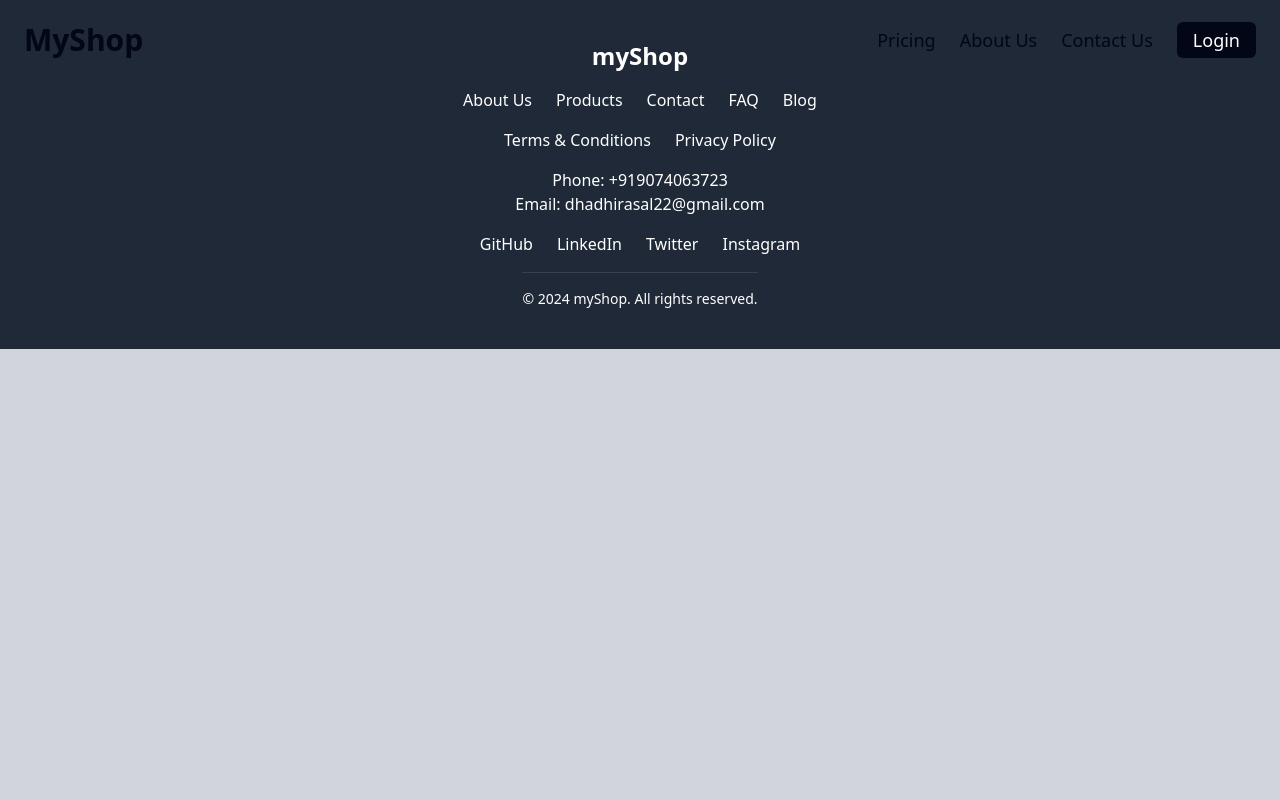
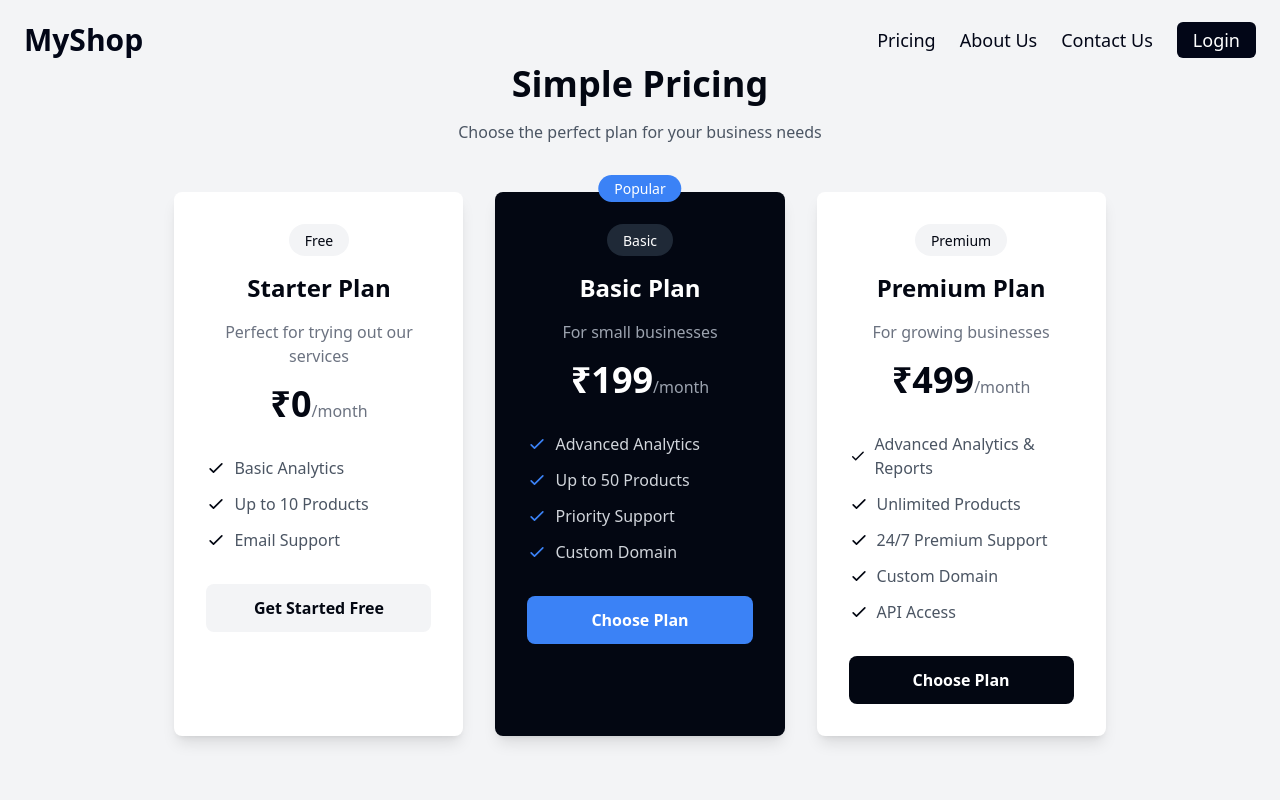
Before and after one commit to hadi-razal/myShop, a React app: page /pricing in a window 1280 px wide. Shown: the top 800 px of the page. Built offline with nearby package versions, Linux system fonts and the light colour scheme; no server answers; the HTML template or start-up script is replaced by a standard one.

Commit message:
created a helper to get userId from username

```diff
--- /dev/null
+++ b/helpers/GetUserId.ts
@@ -0,0 +1,20 @@
+import { getDocs, query, collection, where } from "firebase/firestore";
+import {db} from "../libs/firebase"
+
+// Function to get user ID by username
+export const getUserId = async (username: string): Promise<string | null> => {
+  try {
+    const userQuery = query(collection(db, "users"), where("username", "==", username));
+    const querySnapshot = await getDocs(userQuery);
+
+    if (!querySnapshot.empty) {
+      return querySnapshot.docs[0].id;
+    } else {
+      console.log("No user found with the specified username.");
+      return null;
+    }
+  } catch (error) {
+    console.error("Error fetching user ID:", error);
+    return null;
+  }
+};
--- a/src/App.tsx
+++ b/src/App.tsx
@@ -10,6 +10,7 @@ import PrivacyPolicy from "./pages/PrivacyPolicy"
 import TermsAndConditions from "./pages/TermsAndConditions"
 import Footer from "./components/Footer"
 import Products from "./pages/Products"
+import Pricing from "./pages/Pricing"
 
 const App = () => {
   return (
@@ -19,6 +20,7 @@ const App = () => {
       <Routes>
         <Route path="/" element={<HomePage />} />
         <Route path="/about-us" element={<AboutUs />} />
+        <Route path="/pricing" element={<Pricing />} />
         <Route path="/terms-and-conditions" element={<TermsAndConditions />} />
         <Route path="/privacy-policy" element={<PrivacyPolicy />} />
         <Route path="/login" element={<Login />} />
--- a/src/components/ProductCard.tsx
+++ b/src/components/ProductCard.tsx
@@ -49,7 +49,7 @@ const ProductCard = ({ product }: ProductCardProps) => {
 
                 </div>
 
-                <h3 className="font-medium text-lg line-clamp-3">{product.name}</h3>
+                <h3 className="font-medium text-ellipsis line-clamp-1">{product.name}</h3>
                 <div className="flex items-center text-xl text-yellow-500">
                     {'★'.repeat(Math.floor(3))}
                     {'☆'.repeat(5 - Math.floor(3))}
--- a/src/pages/Pricing.tsx
+++ b/src/pages/Pricing.tsx
@@ -1,7 +1,141 @@
 const Pricing = () => {
   return (
-    <div>Pricing</div>
-  )
-}
+    <div className="flex items-center justify-center flex-col min-h-screen bg-gray-100 py-16">
+      <h2 className="text-4xl font-bold text-center mb-4 text-gray-950">Simple Pricing</h2>
+      <p className="text-gray-600 text-center mb-12 max-w-2xl px-4">Choose the perfect plan for your business needs</p>
 
-export default Pricing
+      <div className="flex flex-col lg:flex-row justify-center items-stretch gap-8 px-4">
+        {/* Free Plan */}
+        <div className="pricing-card bg-white p-8 shadow-lg rounded-lg max-w-xs w-full text-center transform transition-transform hover:scale-105">
+          <div className="bg-gray-100 inline-block rounded-full px-4 py-1 mb-4">
+            <span className="text-gray-950 text-sm font-medium">Free</span>
+          </div>
+          <h3 className="text-2xl font-semibold mb-4 text-gray-950">Starter Plan</h3>
+          <p className="text-gray-500 mb-4">Perfect for trying out our services</p>
+          <div className="price mb-8">
+            <span className="text-4xl font-bold text-gray-950">₹0</span>
+            <span className="text-gray-500">/month</span>
+          </div>
+          <ul className="text-left space-y-3 mb-8">
+            <li className="flex items-center text-gray-600">
+              <svg className="w-5 h-5 mr-2 text-gray-950" fill="none" stroke="currentColor" viewBox="0 0 24 24">
+                <path strokeLinecap="round" strokeLinejoin="round" strokeWidth="2" d="M5 13l4 4L19 7"></path>
+              </svg>
+              Basic Analytics
+            </li>
+            <li className="flex items-center text-gray-600">
+              <svg className="w-5 h-5 mr-2 text-gray-950" fill="none" stroke="currentColor" viewBox="0 0 24 24">
+                <path strokeLinecap="round" strokeLinejoin="round" strokeWidth="2" d="M5 13l4 4L19 7"></path>
+              </svg>
+              Up to 10 Products
+            </li>
+            <li className="flex items-center text-gray-600">
+              <svg className="w-5 h-5 mr-2 text-gray-950" fill="none" stroke="currentColor" viewBox="0 0 24 24">
+                <path strokeLinecap="round" strokeLinejoin="round" strokeWidth="2" d="M5 13l4 4L19 7"></path>
+              </svg>
+              Email Support
+            </li>
+          </ul>
+          <button className="w-full bg-gray-100 text-gray-950 px-6 py-3 rounded-lg font-semibold hover:bg-gray-200 transition-colors">
+            Get Started Free
+          </button>
+        </div>
+
+        {/* Basic Plan */}
+        <div className="pricing-card bg-gray-950 p-8 shadow-lg rounded-lg max-w-xs w-full text-center transform transition-transform hover:scale-105 relative">
+          <div className="absolute -top-4 left-1/2 transform -translate-x-1/2">
+            <span className="bg-blue-500 text-white px-4 py-1 rounded-full text-sm">Popular</span>
+          </div>
+          <div className="bg-gray-800 inline-block rounded-full px-4 py-1 mb-4">
+            <span className="text-white text-sm font-medium">Basic</span>
+          </div>
+          <h3 className="text-2xl font-semibold mb-4 text-white">Basic Plan</h3>
+          <p className="text-gray-400 mb-4">For small businesses</p>
+          <div className="price mb-8">
+            <span className="text-4xl font-bold text-white">₹199</span>
+            <span className="text-gray-400">/month</span>
+          </div>
+          <ul className="text-left space-y-3 mb-8">
+            <li className="flex items-center text-gray-300">
+              <svg className="w-5 h-5 mr-2 text-blue-500" fill="none" stroke="currentColor" viewBox="0 0 24 24">
+                <path strokeLinecap="round" strokeLinejoin="round" strokeWidth="2" d="M5 13l4 4L19 7"></path>
+              </svg>
+              Advanced Analytics
+            </li>
+            <li className="flex items-center text-gray-300">
+              <svg className="w-5 h-5 mr-2 text-blue-500" fill="none" stroke="currentColor" viewBox="0 0 24 24">
+                <path strokeLinecap="round" strokeLinejoin="round" strokeWidth="2" d="M5 13l4 4L19 7"></path>
+              </svg>
+              Up to 50 Products
+            </li>
+            <li className="flex items-center text-gray-300">
+              <svg className="w-5 h-5 mr-2 text-blue-500" fill="none" stroke="currentColor" viewBox="0 0 24 24">
+                <path strokeLinecap="round" strokeLinejoin="round" strokeWidth="2" d="M5 13l4 4L19 7"></path>
+              </svg>
+              Priority Support
+            </li>
+            <li className="flex items-center text-gray-300">
+              <svg className="w-5 h-5 mr-2 text-blue-500" fill="none" stroke="currentColor" viewBox="0 0 24 24">
+                <path strokeLinecap="round" strokeLinejoin="round" strokeWidth="2" d="M5 13l4 4L19 7"></path>
+              </svg>
+              Custom Domain
+            </li>
+          </ul>
+          <button className="w-full bg-blue-500 text-white px-6 py-3 rounded-lg font-semibold hover:bg-blue-600 transition-colors">
+            Choose Plan
+          </button>
+        </div>
+
+        {/* Premium Plan */}
+        <div className="pricing-card bg-white p-8 shadow-lg rounded-lg max-w-xs w-full text-center transform transition-transform hover:scale-105">
+          <div className="bg-gray-100 inline-block rounded-full px-4 py-1 mb-4">
+            <span className="text-gray-950 text-sm font-medium">Premium</span>
+          </div>
+          <h3 className="text-2xl font-semibold mb-4 text-gray-950">Premium Plan</h3>
+          <p className="text-gray-500 mb-4">For growing businesses</p>
+          <div className="price mb-8">
+            <span className="text-4xl font-bold text-gray-950">₹499</span>
+            <span className="text-gray-500">/month</span>
+          </div>
+          <ul className="text-left space-y-3 mb-8">
+            <li className="flex items-center text-gray-600">
+              <svg className="w-5 h-5 mr-2 text-gray-950" fill="none" stroke="currentColor" viewBox="0 0 24 24">
+                <path strokeLinecap="round" strokeLinejoin="round" strokeWidth="2" d="M5 13l4 4L19 7"></path>
+              </svg>
+              Advanced Analytics & Reports
+            </li>
+            <li className="flex items-center text-gray-600">
+              <svg className="w-5 h-5 mr-2 text-gray-950" fill="none" stroke="currentColor" viewBox="0 0 24 24">
+                <path strokeLinecap="round" strokeLinejoin="round" strokeWidth="2" d="M5 13l4 4L19 7"></path>
+              </svg>
+              Unlimited Products
+            </li>
+            <li className="flex items-center text-gray-600">
+              <svg className="w-5 h-5 mr-2 text-gray-950" fill="none" stroke="currentColor" viewBox="0 0 24 24">
+                <path strokeLinecap="round" strokeLinejoin="round" strokeWidth="2" d="M5 13l4 4L19 7"></path>
+              </svg>
+              24/7 Premium Support
+            </li>
+            <li className="flex items-center text-gray-600">
+              <svg className="w-5 h-5 mr-2 text-gray-950" fill="none" stroke="currentColor" viewBox="0 0 24 24">
+                <path strokeLinecap="round" strokeLinejoin="round" strokeWidth="2" d="M5 13l4 4L19 7"></path>
+              </svg>
+              Custom Domain
+            </li>
+            <li className="flex items-center text-gray-600">
+              <svg className="w-5 h-5 mr-2 text-gray-950" fill="none" stroke="currentColor" viewBox="0 0 24 24">
+                <path strokeLinecap="round" strokeLinejoin="round" strokeWidth="2" d="M5 13l4 4L19 7"></path>
+              </svg>
+              API Access
+            </li>
+          </ul>
+          <button className="w-full bg-gray-950 text-white px-6 py-3 rounded-lg font-semibold hover:bg-gray-800 transition-colors">
+            Choose Plan
+          </button>
+        </div>
+      </div>
+    </div>
+  );
+};
+
+export default Pricing;
--- a/src/pages/Products.tsx
+++ b/src/pages/Products.tsx
@@ -1,19 +1,44 @@
 import { useParams } from "react-router-dom";
 import ProductCard from "../components/ProductCard";
 import { useEffect, useState } from "react";
-import { collection, getDocs } from "firebase/firestore";
+import { collection, doc, getDocs, increment, updateDoc } from "firebase/firestore";
 import { db } from "../../libs/firebase";
 import { Search } from "lucide-react";
+import { getUserId } from "../../helpers/GetUserId"
 
 const Products = () => {
   const { storeId } = useParams();
   const [products, setProducts] = useState<any[]>([]);
   const [isLoading, setIsLoading] = useState(true);
 
+
+  useEffect(() => {
+
+    const getId = async () => {
+
+      if (storeId) {
+        const userID = await getUserId(storeId)
+        console.log(userID)
+
+        if(userID){
+          const userDocRef = doc(db, "users", userID);
+          const test = await updateDoc(userDocRef, {
+            visitCount: increment(1),
+          });
+          localStorage.setItem('catalogueVisitCounted', 'true');
+          console.log(test)
+        }
+
+      }}
+
+    getId()
+
+  }, []);
+
   useEffect(() => {
     const fetchProducts = async () => {
       try {
-        const productsRef = collection(db, "zknyYkN9eAgaVZBjUfU9Us54QzC2");
+        const productsRef = collection(db, storeId || "");
         const querySnapshot = await getDocs(productsRef);
         const productList = querySnapshot.docs.map((doc) => ({
           id: doc.id,
```
Also changed, not shown: src/pages/AddProduct.tsx (+19 -15 lines), src/pages/UserDashboard.tsx (+23 -2 lines).
